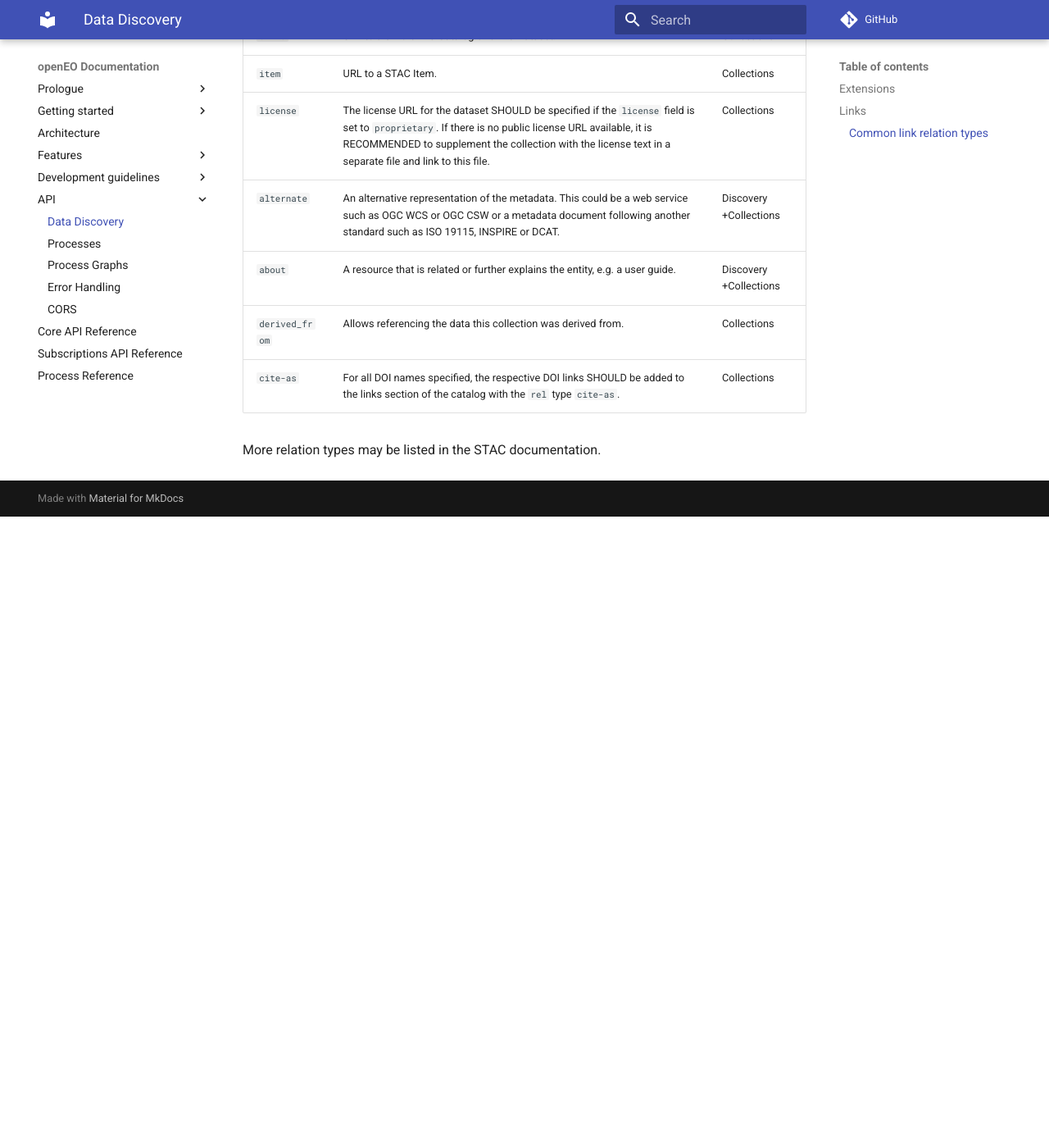
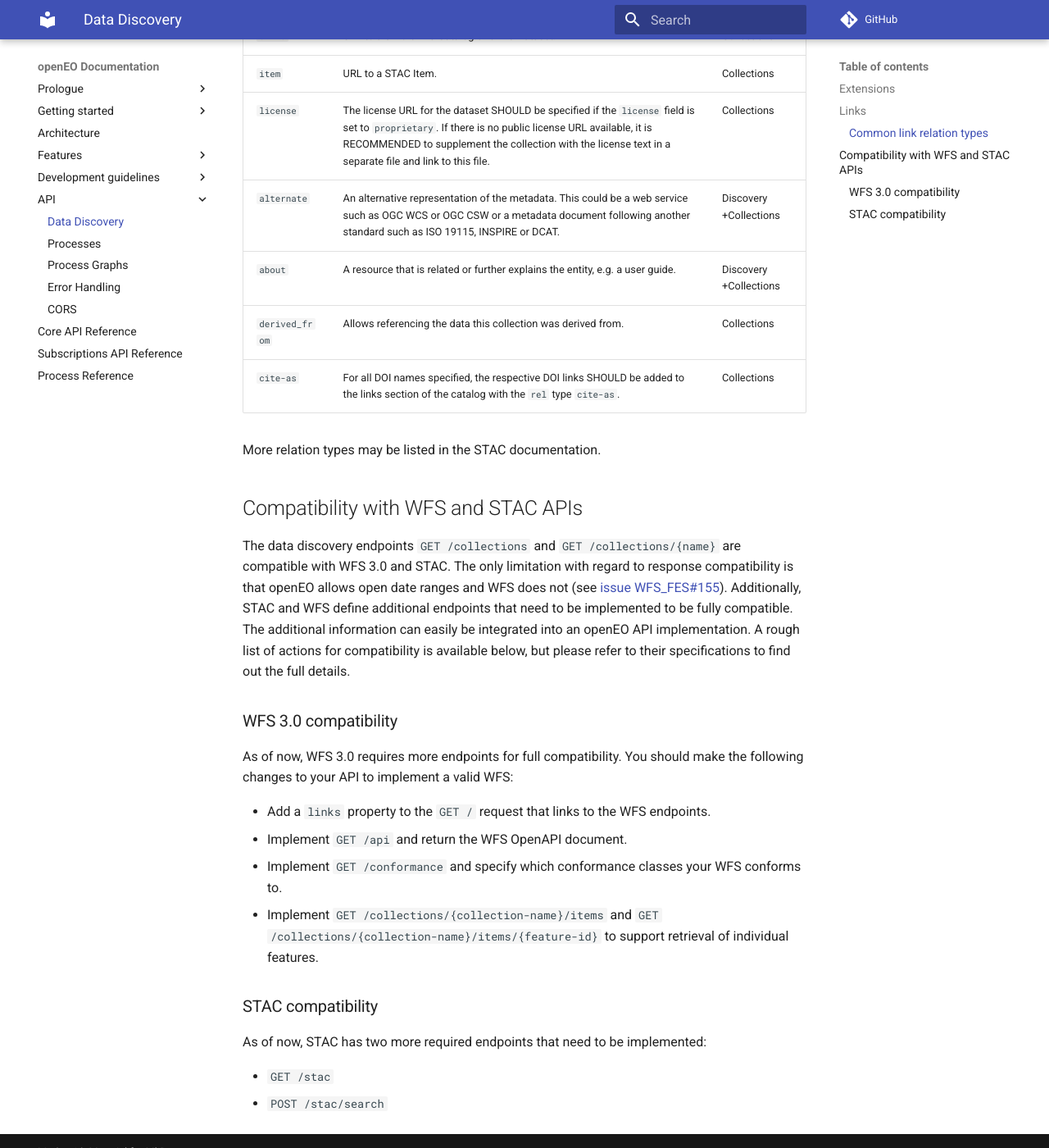
Before and after one commit to Open-EO/openeo-api, an MkDocs documentation site: the page built from docs/collections.md, in a window 1280 px wide and 1400 px high, scrolled down 1343 px. Shown: the whole window at 82% size. Built offline with MkDocs 1.6.1 and Material for MkDocs 9.7.7, drawn with Linux system fonts in a browser that asks for light colours; comment, search, counter and statistics services are not loaded; before the commit the page ends 1973 px from its top, so only the background shows below that; some of the changed text lies outside the part shown.

Commit message:
Minor improvements

```diff
--- a/docs/collections.md
+++ b/docs/collections.md
@@ -1,7 +1,6 @@
 # Data Discovery (Collections)
 
-openEO strives for compatibility with [STAC 0.6](https://github.com/radiantearth/stac-spec) and [OGC WFS 3.0](https://github.com/opengeospatial/WFS_FES) as far as possible.
-Implementing the data discovery endpoints of openEO should also produce valid STAC and WFS 3.0 documents, including partial compatibility with their APIs.
+openEO strives for compatibility with [STAC 0.6](https://github.com/radiantearth/stac-spec) and [OGC WFS 3.0](https://github.com/opengeospatial/WFS_FES) as far as possible. Implementing the data discovery endpoints of openEO should also produce mostly valid STAC and WFS 3.0 responses, including an incomplete compatibility with their APIs (see below).
 
 !!! warning
 	STAC and OGC WFS 3.0, as well as openEO, are still under development. Therefore, it is likely that further changes and adjustments will be made in the future.
@@ -40,3 +39,23 @@ The following table lists relation types that are commonly used as `rel` types i
 | `cite-as`         | For all DOI names specified, the respective DOI links SHOULD be added to the links section of the catalog with the `rel` type `cite-as`. | Collections            |
 
 More relation types may be listed in the STAC documentation.
+
+## Compatibility with WFS and STAC APIs
+
+The data discovery endpoints `GET /collections` and `GET /collections/{name}` are compatible with WFS 3.0 and STAC. The only limitation with regard to response compatibility is that openEO allows open date ranges and WFS does not (see [issue WFS_FES#155](https://github.com/opengeospatial/WFS_FES/issues/155)). Additionally, STAC and WFS define additional endpoints that need to be implemented to be fully compatible. The additional information can easily be integrated into an openEO API implementation. A rough list of actions for compatibility is available below, but please refer to their specifications to find out the full details.
+
+### WFS 3.0 compatibility
+
+As of now, WFS 3.0 requires more endpoints for full compatibility. You should make the following changes to your API to implement a valid WFS:
+
+* Add a `links` property to the `GET /` request that links to the WFS endpoints.
+* Implement `GET /api` and return the WFS OpenAPI document.
+* Implement `GET /conformance` and specify which conformance classes your WFS conforms to.
+* Implement `GET /collections/{collection-name}/items` and `GET /collections/{collection-name}/items/{feature-id}` to support retrieval of individual features.
+
+### STAC compatibility
+
+As of now, STAC has two more required endpoints that need to be implemented:
+
+* `GET /stac`
+* `POST /stac/search`
```
Also changed, not shown: docs/errors.md (+5 -1 lines), docs/gettingstarted-backends.md (+1 -1 lines), docs/processes.md (+6 -1 lines), docs/udfs.md (+1 -1 lines), openapi.json.
